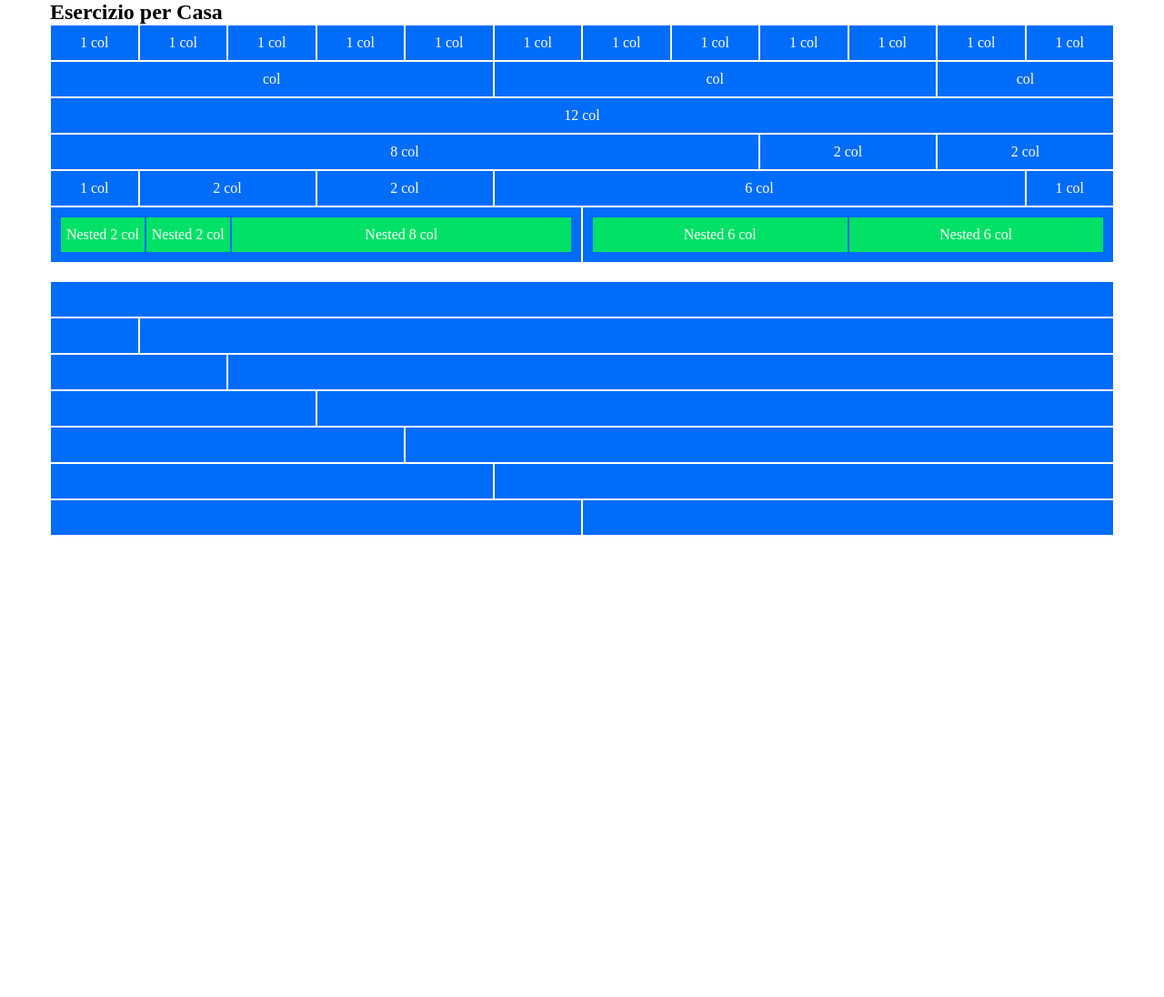
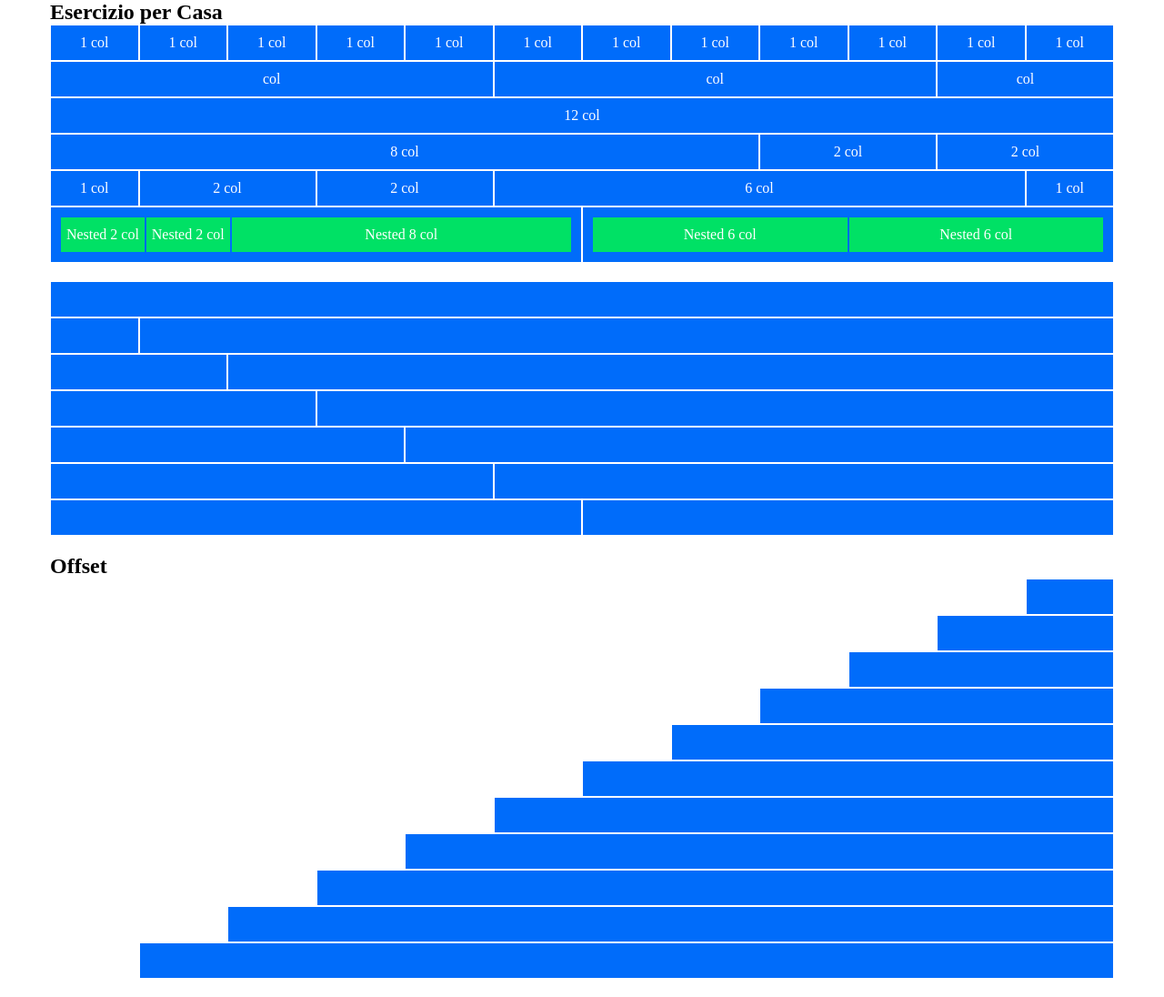
Before and after one commit to xgiuseppevetrano/html-css-12bool, a plain HTML site: page index.html in a window 1280 px wide. Shown: the whole page at 91% size. Before the commit the page ends 800 px from the top, so only its background shows below. Drawn offline with Linux system fonts and the light colour scheme.

Commit message:
third part

```diff
--- a/index.html
+++ b/index.html
@@ -90,6 +90,41 @@
                 <div class="col-6"></div>
             </div>
             <div class="col"></div>
+            <h2>Offset</h2>
+            <div class="row">
+                <div class="col-offset-11 col-1"></div>
+            </div>
+            <div class="row">
+                <div class="col-offset-10 col-2"></div>
+            </div>
+            <div class="row">
+                <div class="col-offset-9 col-3"></div>
+            </div>
+            <div class="row">
+                <div class="col-offset-8 col-4"></div>
+            </div>
+            <div class="row">
+                <div class="col-offset-7 col-5"></div>
+            </div>
+            <div class="row">
+                <div class="col-offset-6 col-6"></div>
+            </div>
+            <div class="row">
+                <div class="col-offset-5 col-7"></div>
+            </div>
+            <div class="row">
+                <div class="col-offset-4 col-8"></div>
+            </div>
+            <div class="row">
+                <div class="col-offset-3 col-9"></div>
+            </div>
+            <div class="row">
+                <div class="col-offset-2 col-10"></div>
+            </div>
+            <div class="row">
+                <div class="col-offset-1 col-11"></div>
+            </div>
+            <div class="col"></div>
         </div>
     </body>
 </html>
```
